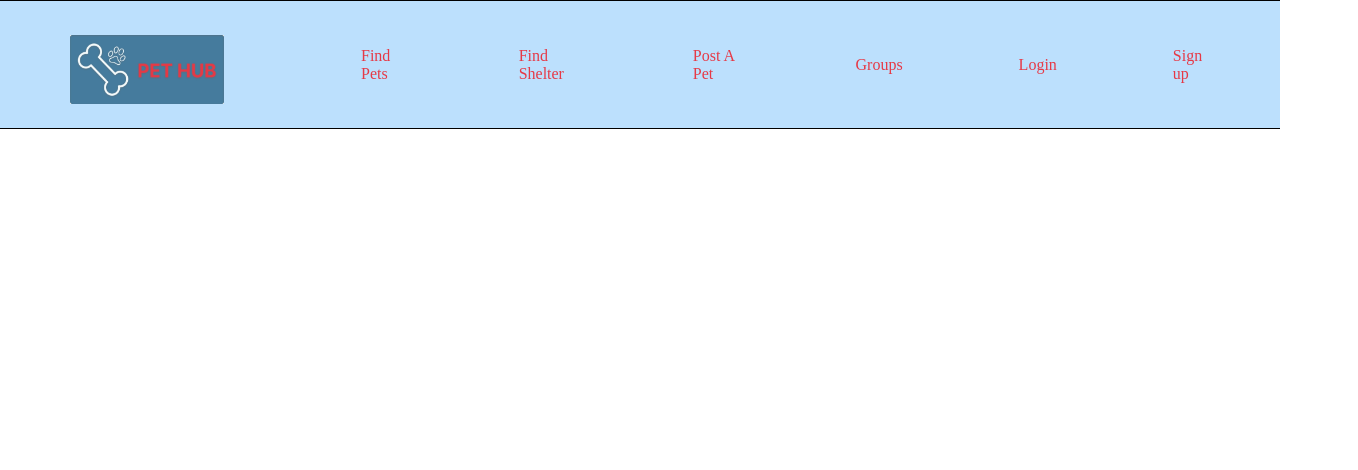
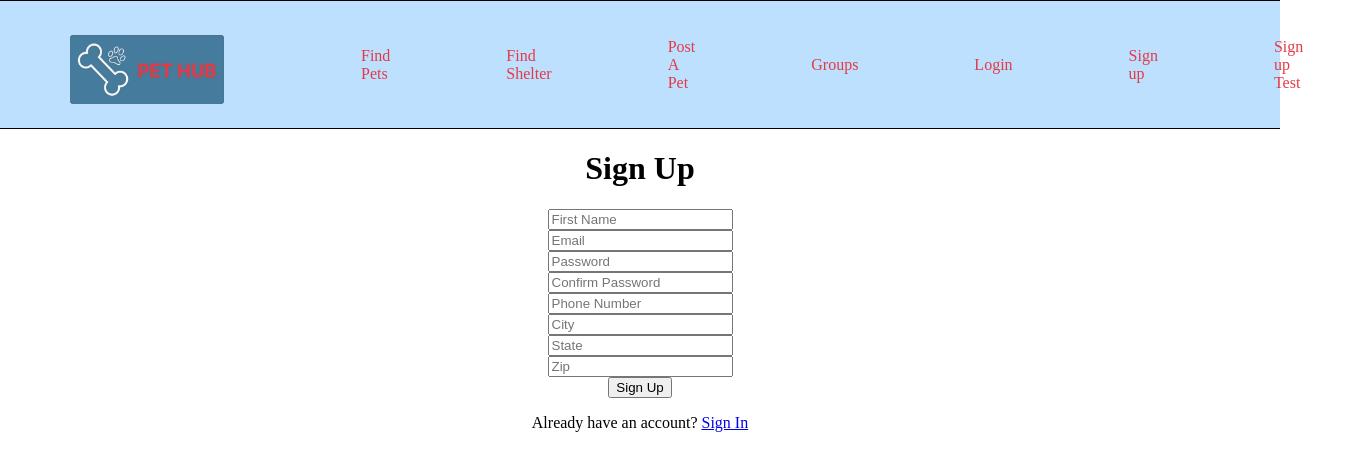
Before and after one commit to Cliffp15/Pethub, a React (Create React App) app in the folder pethub/: page /signuptest in a window 1280 px wide. Shown: the top 470 px of the page, 1358 px wide, since content can reach past the window. Built offline with nearby package versions, Linux system fonts and the light colour scheme.

Commit message:
created a test sign up branch to test functions

```diff
--- a/pethub/src/App.js
+++ b/pethub/src/App.js
@@ -10,6 +10,7 @@ import PostAPet from "./pages/PostAPetPage";
 import FindPetPage from "./pages/FindPetPage";
 import LogInPage from "./pages/LogIn";
 import SignUp from "./pages/SignUp";
+import SignUpPage from "./pages/SignUpPage";
 
 export const UserContext = createContext();
 
@@ -26,6 +27,7 @@ function App() {
           <Route path="/groups" element={<GroupsPage />} />
           <Route path="/login" element={<LogInPage />} />
           <Route path="/signup" element={<SignUp />} />
+          <Route path="/signuptest" element={<SignUpPage />} />
         </Routes>
       </div>
     </>
--- a/pethub/src/components/Navbar.js
+++ b/pethub/src/components/Navbar.js
@@ -15,6 +15,7 @@ export default function Navbar() {
           <CustomLink to="/groups">Groups</CustomLink>
           <CustomLink to="/login">Login</CustomLink>
           <CustomLink to="/signup">Sign up</CustomLink>
+          <CustomLink to="/signuptest">Sign up Test</CustomLink>
         </ul>
       </nav>
     </div>
--- a/pethub/src/pages/SignUp.jsx
+++ b/pethub/src/pages/SignUp.jsx
@@ -1,7 +1,6 @@
 import React, { useState } from "react";
 import axios from "axios";
-import { useNavigate } from "react-router-dom";
-
+import { useNavigate, Link } from "react-router-dom";
 
 const SignUp = () => {
   const [firstName, setFirstName] = useState("");
@@ -16,19 +15,16 @@ const SignUp = () => {
   const [zip, setZip] = useState("");
   // const [profilePicture, setProfilePicture] = useState(null);
 
-  let navigate = useNavigate();
-  const routeChange = () => {
-    let path = `/`;
-    navigate(path);
-  };
-
+  // let navigate = useNavigate();
+  // const routeChange = () => {
+  //   let path = `/`;
+  //   navigate(path);
+  // };
 
   const handleSubmit = (e) => {
     console.log("button was pressed");
 
     e.preventDefault();
-
-
 
     const data = {
       firstName: firstName,
@@ -184,8 +180,13 @@ const SignUp = () => {
           onChange={(e) => setZip(e.target.value)}
         />
       </div>
-      <button type="submit" onClick={routeChange}> Sign Up</button>
-
+      <button type="submit" onClick={handleSubmit}>
+        {" "}
+        Sign Up
+      </button>
+      <p>
+        Already have an account? <Link to="/login">Sign In</Link>
+      </p>
     </form>
   );
 };
--- /dev/null
+++ b/pethub/src/pages/SignUpPage.jsx
@@ -0,0 +1,171 @@
+import React, { useState } from "react";
+import { Link, useNavigate } from "react-router-dom";
+import axios from "axios";
+
+const SignUp = (props) => {
+  const [formData, setFormData] = useState({
+    name: "",
+    email: "",
+    password: "",
+    password2: "",
+    phone: "",
+    city: "",
+    state: "",
+    zip: "",
+  });
+
+  const { name, email, password, password2, phone, city, state, zip } =
+    formData;
+
+  const onChange = (e) =>
+    setFormData({ ...formData, [e.target.name]: e.target.value });
+
+  const onSubmit = async (e) => {
+    e.preventDefault();
+    if (password !== password2) {
+      console.log("Passwords do not match");
+      alert("Passwords do not match");
+    } else {
+      const newUser = {
+        name,
+        email,
+        password,
+        phone,
+        city,
+        state,
+        zip,
+      };
+      if (true) {
+        navigate("/");
+      } else {
+        // Handle authentication error here
+        alert("An error occurred. Please try again.");
+      }
+
+      axios({
+        method: "post",
+        url: "http://localhost:3001/signup",
+        data: formData,
+        headers: { "Content-Type": "application/json" },
+      })
+        .then(function (response) {
+          //handle success
+          console.log(response);
+          alert("User signed up successfully");
+        })
+        .catch(function (response) {
+          //handle error
+          console.log(response);
+          alert("An error occurred. Please try again.");
+        });
+    }
+  };
+
+  let navigate = useNavigate();
+
+  return (
+    <div className="form-container">
+      <h1>Sign Up</h1>
+      <form onSubmit={(e) => onSubmit(e)}>
+        <div className="form-group">
+          {/* <label htmlFor="name">First Name</label> */}
+          <input
+            placeholder="First Name"
+            type="text"
+            name="name"
+            id="firstName"
+            value={name}
+            onChange={(e) => onChange(e)}
+            required
+          />
+        </div>
+        <div className="form-group">
+          {/* <label htmlFor="email">Email Address</label> */}
+          <input
+            placeholder="Email"
+            type="email"
+            name="email"
+            value={email}
+            onChange={(e) => onChange(e)}
+            required
+          />
+        </div>
+        <div className="form-group">
+          {/* <label htmlFor="password">Password</label> */}
+          <input
+            placeholder="Password"
+            type="password"
+            name="password"
+            value={password}
+            onChange={(e) => onChange(e)}
+            required
+            minLength="6"
+          />
+        </div>
+        <div className="form-group">
+          {/* <label htmlFor="password2">Confirm Password</label> */}
+          <input
+            placeholder="Confirm Password"
+            type="password"
+            name="password2"
+            value={password2}
+            onChange={(e) => onChange(e)}
+            required
+            minLength="6"
+          />
+
+          <div className="form-group">
+            {/* <label htmlFor="phone"> Phone Number</label> */}
+            <input
+              placeholder="Phone Number"
+              type="phone"
+              name="phone"
+              value={phone}
+              onChange={(e) => onChange(e)}
+              required
+            />
+          </div>
+          <div className="form-group">
+            {/* <label htmlFor="city">City</label> */}
+            <input
+              placeholder="City"
+              type="text"
+              name="city"
+              value={city}
+              onChange={(e) => onChange(e)}
+              required
+            />
+          </div>
+          <div className="form-group">
+            {/* <label htmlFor="state">State</label> */}
+            <input
+              placeholder="State"
+              type="text"
+              name="state"
+              value={state}
+              onChange={(e) => onChange(e)}
+              required
+            />
+          </div>
+          <div className="form-group">
+            {/* <label htmlFor="zip">Zip Code</label> */}
+            <input
+              placeholder="Zip"
+              type="text"
+              name="zip"
+              value={zip}
+              onChange={(e) => onChange(e)}
+              required
+            />
+          </div>
+        </div>
+        <input type="submit" value="Sign Up" onClick={onChange} />
+      </form>
+      <p>
+        Already have an account? <Link to="/login">Sign In</Link>
+      </p>
+    </div>
+  );
+};
+
+export default SignUp;
```
Also changed, not shown: pethub/src/pages/ProtectedRoutes.jsx (deleted, +0 -22 lines).
